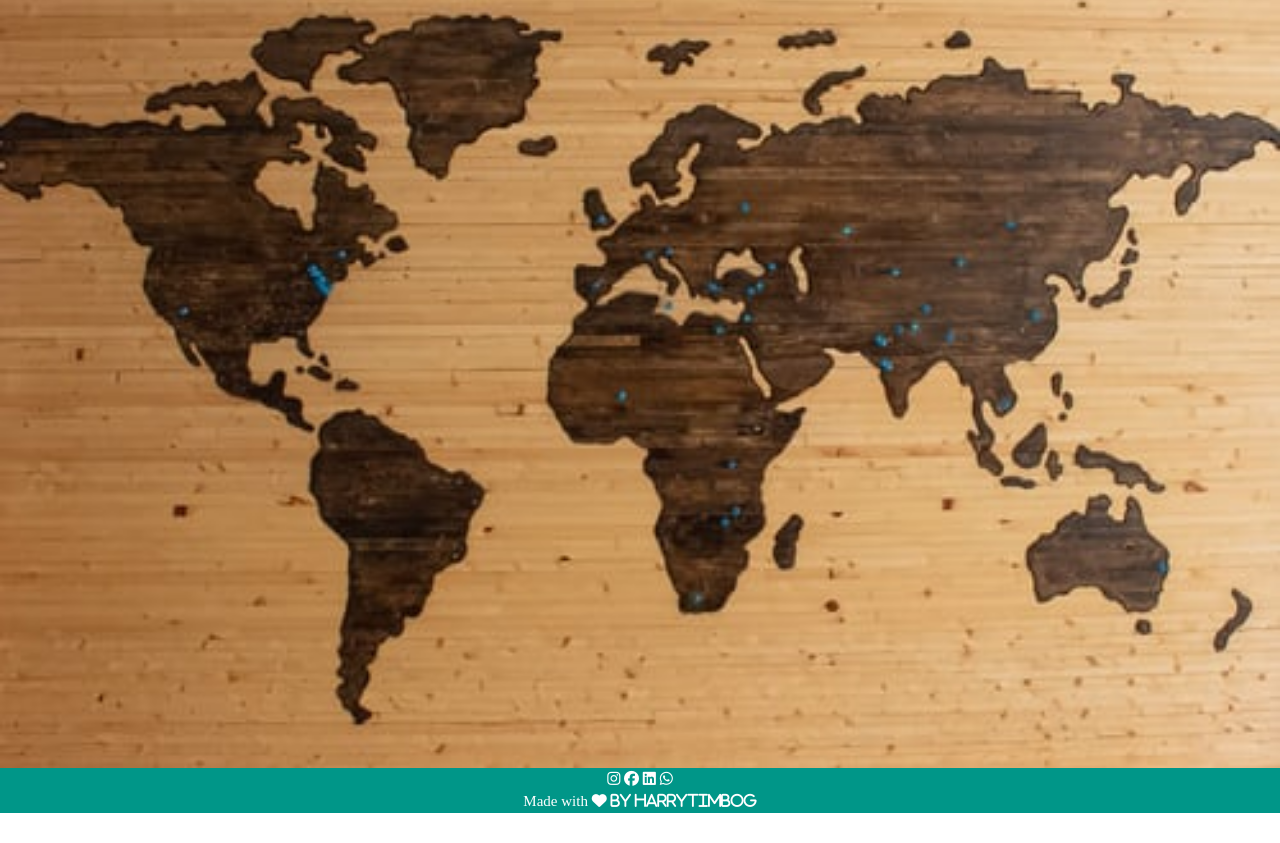
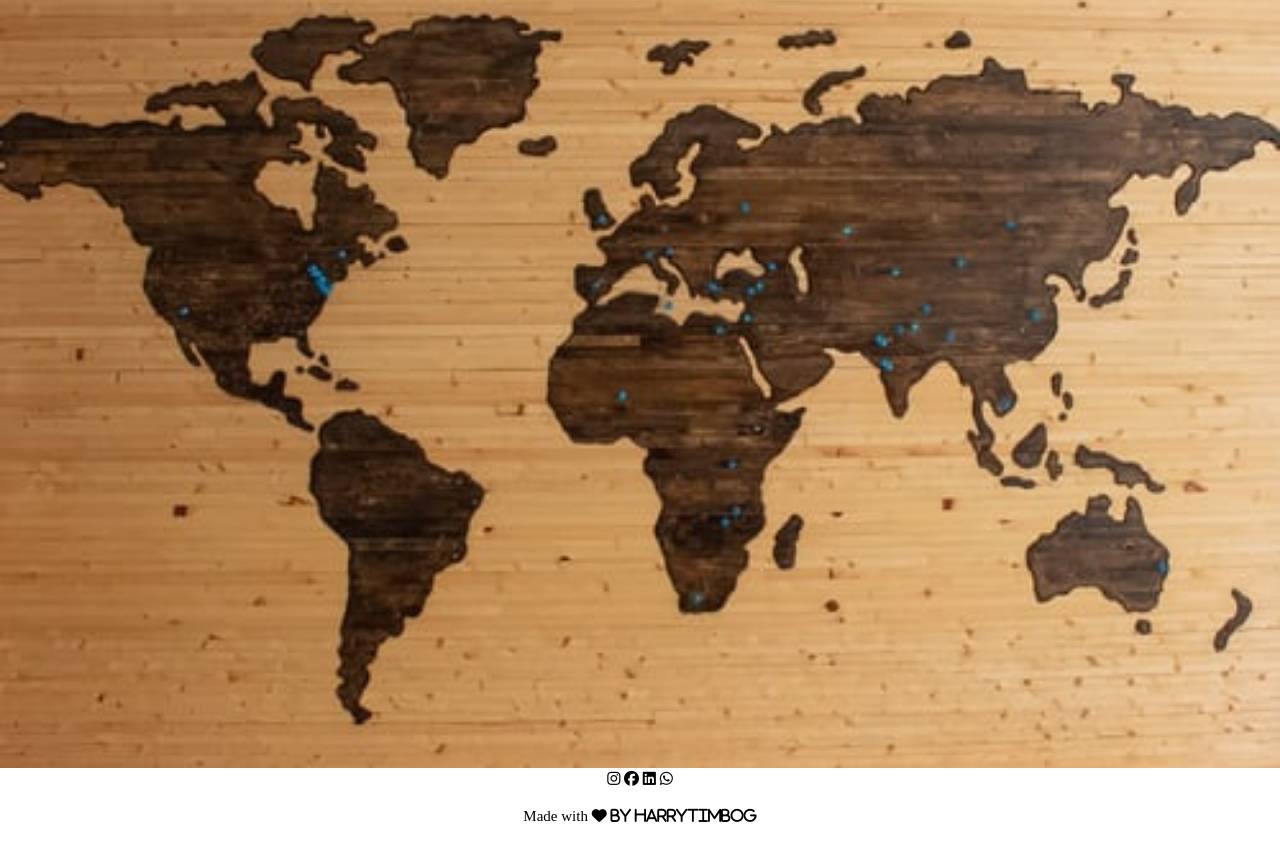
Before and after one commit to Harrytimbog/burger, a plain HTML site: page index.html in a window 1280 px wide. Shown: the part 2336-3179 px from the top of the page. Before the commit the page ends 3149 px from the top, so only its background shows below. Drawn offline with nearby package versions, Linux system fonts and the light colour scheme.

Commit message:
adjust footer note

```diff
--- a/index.html
+++ b/index.html
@@ -117,14 +117,12 @@
 
 
 
-      <div class="w3-container w3-center w3-teal">
+      <div class="w3-container w3-center">
         <a href="https://www.instagram.com/harrytimbog/"><i class="fab fa-instagram"></i></a>
         <a href="https://web.facebook.com/arigbedetimilehin"><i class="fab fa-facebook"></i></a>
         <a href="https://www.linkedin.com/in/timilehin-arigbede-227449144/"><i class="fab fa-linkedin"></i></a>
         <a href="https://wa.me/2348132930847"><i class="fab fa-whatsapp"></i></a>
-        <div class="">
-          Made with <i class="fas fa-heart"> by Harrytimbog</i>
-        </div>
+        <p>Made with <i class="fas fa-heart"> by Harrytimbog</i></p>
       </div>
 
     <!-- End Content -->
```
